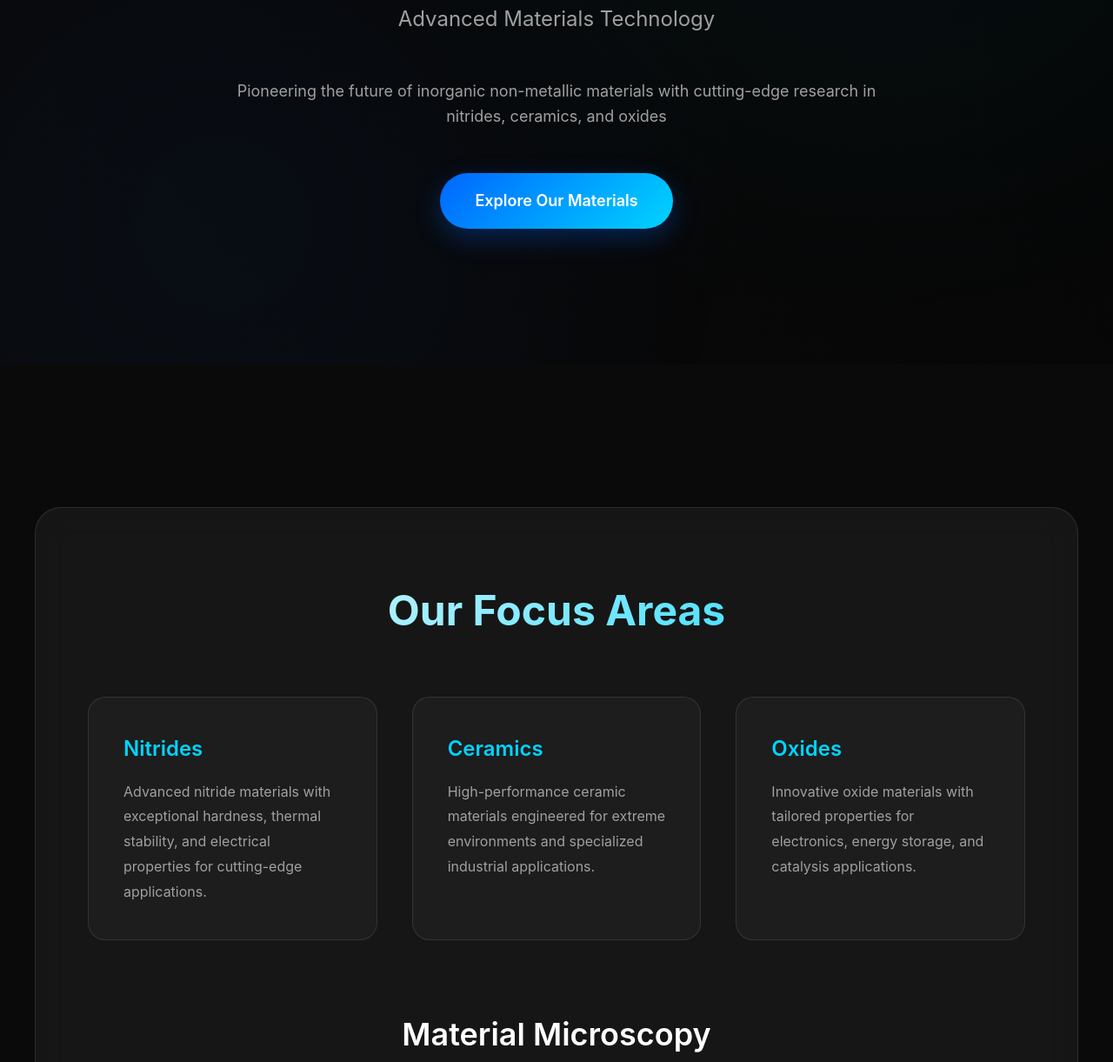
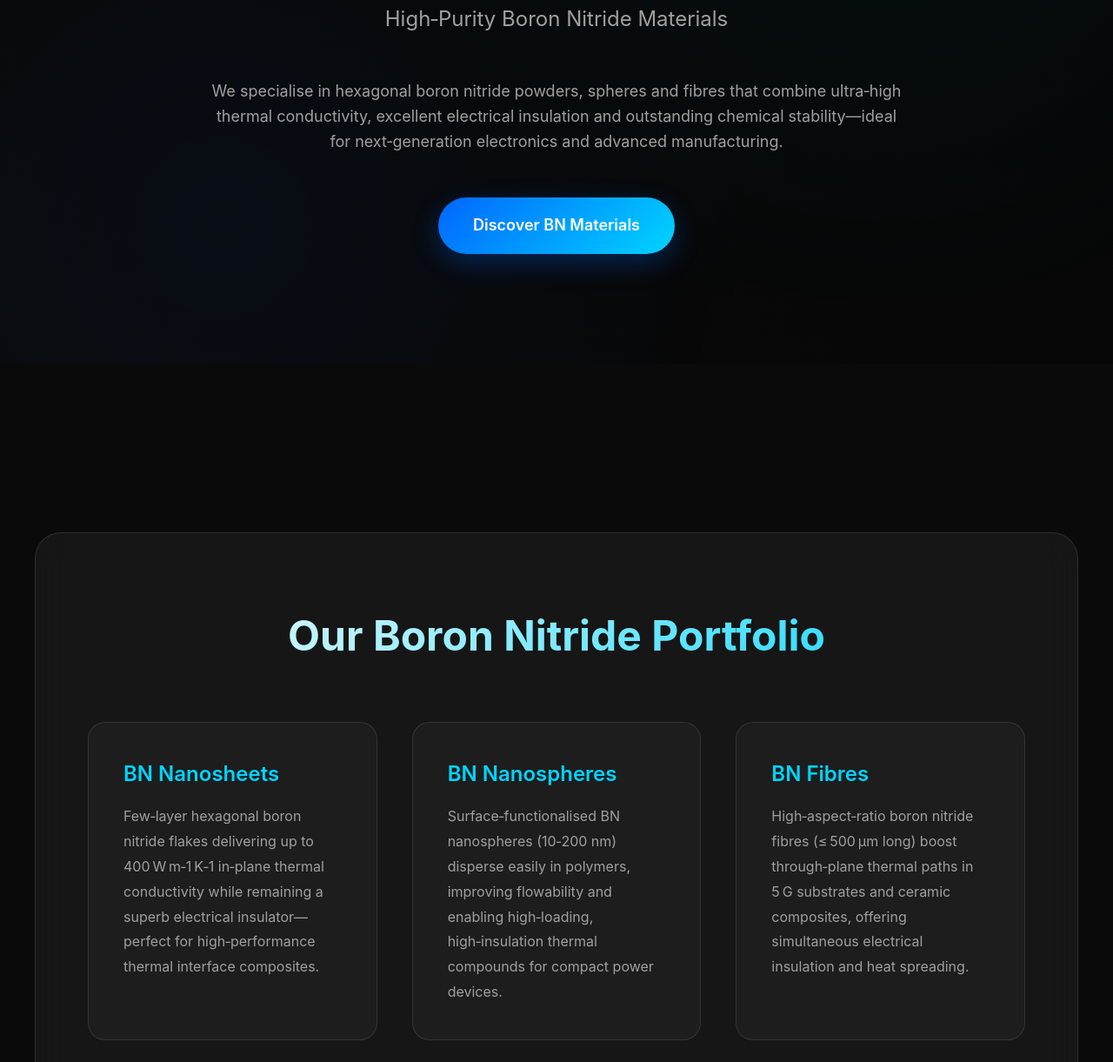
Before and after one commit to YouWoo-Tech/main-page, a plain HTML site: page index.html in a window 1280 px wide. Shown: the part 381-1602 px from the top of the page at 87% size. Drawn offline with Linux system fonts and the light colour scheme.

Commit message:
Update index.html

```diff
--- a/index.html
+++ b/index.html
@@ -522,91 +522,100 @@
     <script>
         // Centralized content configuration
         const CONTENT = {
-            en: {
-                // Navigation
-                'nav-home': 'Home',
-                'nav-materials': 'Materials',
-                'nav-contact': 'Contact',
+  /* ----------  English  ---------- */
+  en: {
+    /* navigation */
+    'nav-home':        'Home',
+    'nav-materials':   'Products',
+    'nav-contact':     'Contact',
 
-                // Hero section
-                'hero-title': 'YouWoo',
-                'hero-subtitle': 'Advanced Materials Technology',
-                'hero-description': 'Pioneering the future of inorganic non-metallic materials with cutting-edge research in nitrides, ceramics, and oxides',
-                'hero-cta': 'Explore Our Materials',
+    /* hero */
+    'hero-title':       'YouWoo',
+    'hero-subtitle':    'High‑Purity Boron Nitride Materials',
+    'hero-description': 'We specialise in hexagonal boron nitride powders, spheres and fibres that combine ultra‑high thermal conductivity, excellent electrical insulation and outstanding chemical stability—ideal for next‑generation electronics and advanced manufacturing.', /*  [oai_citation:0‡白石墨.docx](file-service://file-WzKYFWGj5YcPswz8gX9J8T) */
+    'hero-cta':         'Discover BN Materials',
 
-                // Materials section
-                'materials-title': 'Our Focus Areas',
-                'nitrides-title': 'Nitrides',
-                'nitrides-description': 'Advanced nitride materials with exceptional hardness, thermal stability, and electrical properties for cutting-edge applications.',
-                'ceramics-title': 'Ceramics',
-                'ceramics-description': 'High-performance ceramic materials engineered for extreme environments and specialized industrial applications.',
-                'oxides-title': 'Oxides',
-                'oxides-description': 'Innovative oxide materials with tailored properties for electronics, energy storage, and catalysis applications.',
+    /* materials section */
+    'materials-title':        'Our Boron Nitride Portfolio',
 
-                // Microscopy section
-                'microscopy-title': 'Material Microscopy',
-                'image1-placeholder': 'Electron Microscope Image 1',
-                'image1-description': 'High-resolution electron microscopy reveals the intricate nanostructure of our advanced materials.',
-                'image2-placeholder': 'Electron Microscope Image 2',
-                'image2-description': 'Detailed surface analysis showcasing the precision engineering at the atomic level.',
+    'nitrides-title':         'BN Nanosheets',
+    'nitrides-description':   'Few‑layer hexagonal boron nitride flakes delivering up to 400 W m‑1 K‑1 in‑plane thermal conductivity while remaining a superb electrical insulator—perfect for high‑performance thermal interface composites.', /*  [oai_citation:1‡白石墨.docx](file-service://file-WzKYFWGj5YcPswz8gX9J8T) */
 
-                // Contact section
-                'contact-title': 'Meet Our Founders',
-                'contact-subtitle': 'Connect with the visionaries behind YouWoo\'s innovative materials research.',
-                'founder1-name': 'Dr. [Founder Name 1]',
-                'founder1-title': 'Co-Founder & CTO',
-                'founder1-email': 'Email: founder1@youwoo.com',
-                'founder1-phone': 'Phone: +1 (555) 123-4567',
-                'founder1-linkedin': 'LinkedIn: /in/founder1',
-                'founder2-name': 'Dr. [Founder Name 2]',
-                'founder2-title': 'Co-Founder & CEO',
-                'founder2-email': 'Email: founder2@youwoo.com',
-                'founder2-phone': 'Phone: +1 (555) 123-4568',
-                'founder2-linkedin': 'LinkedIn: /in/founder2'
-            },
-            zh: {
-                // Navigation
-                'nav-home': '首页',
-                'nav-materials': '材料',
-                'nav-contact': '联系',
+    'ceramics-title':         'BN Nanospheres',
+    'ceramics-description':   'Surface‑functionalised BN nanospheres (10‑200 nm) disperse easily in polymers, improving flowability and enabling high‑loading, high‑insulation thermal compounds for compact power devices.', /*  [oai_citation:2‡白石墨.docx](file-service://file-WzKYFWGj5YcPswz8gX9J8T) */
 
-                // Hero section
-                'hero-title': '酉午',
-                'hero-subtitle': '先进材料科技',
-                'hero-description': '专注氮化物、陶瓷、氧化物等无机非金属前沿材料的突破性研究，引领材料科技未来',
-                'hero-cta': '探索我们的材料',
+    'oxides-title':           'BN Fibres',
+    'oxides-description':     'High‑aspect‑ratio boron nitride fibres (≤ 500 µm long) boost through‑plane thermal paths in 5 G substrates and ceramic composites, offering simultaneous electrical insulation and heat spreading.', /*  [oai_citation:3‡白石墨.docx](file-service://file-WzKYFWGj5YcPswz8gX9J8T) */
 
-                // Materials section
-                'materials-title': '我们的专业领域',
-                'nitrides-title': '氮化物',
-                'nitrides-description': '具有卓越硬度、热稳定性和电学性能的先进氮化物材料，适用于前沿应用领域。',
-                'ceramics-title': '陶瓷',
-                'ceramics-description': '专为极端环境和特殊工业应用而设计的高性能陶瓷材料。',
-                'oxides-title': '氧化物',
-                'oxides-description': '针对电子、储能和催化应用定制特性的创新氧化物材料。',
+    /* microscopy section */
+    'microscopy-title':       'Material Microscopy',
+    'image1-placeholder':     'BN Nanospheres (SEM)',
+    'image1-description':     'Scanning electron microscopy reveals the uniform morphology of our boron nitride nanospheres.',
+    'image2-placeholder':     'BN Fibres (SEM)',
+    'image2-description':     'High‑resolution imaging of boron nitride fibres shows their continuous, high‑aspect‑ratio structure.',
 
-                // Microscopy section
-                'microscopy-title': '材料显微镜观察',
-                'image1-placeholder': '电子显微镜图像 1',
-                'image1-description': '高分辨率电子显微镜揭示了我们先进材料的复杂纳米结构。',
-                'image2-placeholder': '电子显微镜图像 2',
-                'image2-description': '详细的表面分析展示了原子级别的精密工程。',
+    /* contact section */
+    'contact-title':          'Meet Our Founders',
+    'contact-subtitle':       'Connect with the visionaries advancing boron nitride technology at YouWoo.',
+    'founder1-name':          'Dr. [Founder Name 1]',
+    'founder1-title':         'Co‑Founder & CTO',
+    'founder1-email':         'Email: founder1@youwoo.com',
+    'founder1-phone':         'Phone: +1 (555) 123‑4567',
+    'founder1-linkedin':      'LinkedIn: /in/founder1',
+    'founder2-name':          'Dr. [Founder Name 2]',
+    'founder2-title':         'Co‑Founder & CEO',
+    'founder2-email':         'Email: founder2@youwoo.com',
+    'founder2-phone':         'Phone: +1 (555) 123‑4568',
+    'founder2-linkedin':      'LinkedIn: /in/founder2'
+  },
 
-                // Contact section
-                'contact-title': '认识我们的创始人',
-                'contact-subtitle': '与酉午创新材料研究背后的远见者联系。',
-                'founder1-name': '[创始人姓名1] 博士',
-                'founder1-title': '联合创始人兼技术总监',
-                'founder1-email': '邮箱: founder1@youwoo.com',
-                'founder1-phone': '电话: +1 (555) 123-4567',
-                'founder1-linkedin': '领英: /in/founder1',
-                'founder2-name': '[创始人姓名2] 博士',
-                'founder2-title': '联合创始人兼首席执行官',
-                'founder2-email': '邮箱: founder2@youwoo.com',
-                'founder2-phone': '电话: +1 (555) 123-4568',
-                'founder2-linkedin': '领英: /in/founder2'
-            }
-        };
+  /* ----------  中文  ---------- */
+  zh: {
+    /* navigation */
+    'nav-home':        '首页',
+    'nav-materials':   '产品',
+    'nav-contact':     '联系',
+
+    /* hero */
+    'hero-title':       '酉午',
+    'hero-subtitle':    '高纯度氮化硼材料',
+    'hero-description': '专注研发与生产六方氮化硼粉末、纳米球与纤维，兼具超高导热率、电绝缘性和化学惰性，为新一代电子封装及先进制造提供卓越解决方案。', /*  [oai_citation:4‡白石墨.docx](file-service://file-WzKYFWGj5YcPswz8gX9J8T) */
+    'hero-cta':         '探索氮化硼材料',
+
+    /* materials section */
+    'materials-title':        '我们的氮化硼产品',
+
+    'nitrides-title':         '氮化硼纳米片',
+    'nitrides-description':   '几层厚的六方氮化硼纳米片，面内导热率可达400 W/(m·K)，同时保持优异绝缘性，是高性能导热界面复合材料的理想填料。', /*  [oai_citation:5‡白石墨.docx](file-service://file-WzKYFWGj5YcPswz8gX9J8T) */
+
+    'ceramics-title':         '氮化硼纳米球',
+    'ceramics-description':   '经过表面功能化处理的10‑200 nm氮化硼纳米球，易于分散于聚合物中，改善流变性能，实现高填充量绝缘导热胶。', /*  [oai_citation:6‡白石墨.docx](file-service://file-WzKYFWGj5YcPswz8gX9J8T) */
+
+    'oxides-title':           '氮化硼纤维',
+    'oxides-description':     '高长径比氮化硼纤维（长度可达500 µm）在5G高导热绝缘基板和陶瓷复合材料中展现出优异的纵向导热增强效果。', /*  [oai_citation:7‡白石墨.docx](file-service://file-WzKYFWGj5YcPswz8gX9J8T) */
+
+    /* microscopy section */
+    'microscopy-title':       '材料显微观察',
+    'image1-placeholder':     '氮化硼纳米球（SEM）',
+    'image1-description':     '扫描电镜展示了氮化硼纳米球的均一球形形貌。',
+    'image2-placeholder':     '氮化硼纤维（SEM）',
+    'image2-description':     '高分辨率成像揭示了氮化硼纤维的连续高长径比结构。',
+
+    /* contact section */
+    'contact-title':          '认识我们的创始人',
+    'contact-subtitle':       '与引领酉午氮化硼技术创新的远见者取得联系。',
+    'founder1-name':          '[创始人姓名1] 博士',
+    'founder1-title':         '联合创始人 兼 技术总监',
+    'founder1-email':         '邮箱: founder1@youwoo.com',
+    'founder1-phone':         '电话: +1 (555) 123‑4567',
+    'founder1-linkedin':      '领英: /in/founder1',
+    'founder2-name':          '[创始人姓名2] 博士',
+    'founder2-title':         '联合创始人 兼 首席执行官',
+    'founder2-email':         '邮箱: founder2@youwoo.com',
+    'founder2-phone':         '电话: +1 (555) 123‑4568',
+    'founder2-linkedin':      '领英: /in/founder2'
+  }
+};
 
         // Configuration for images
         const IMAGE_CONFIG = {
```
